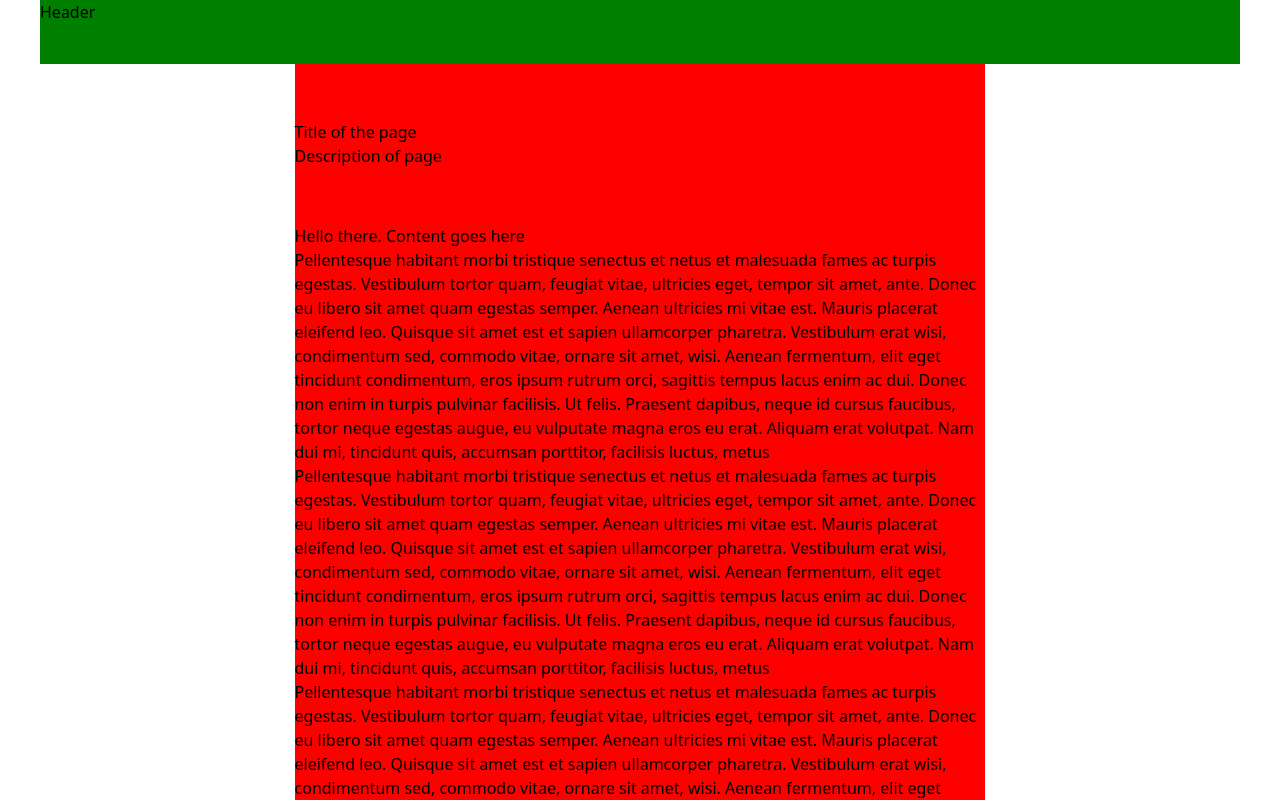
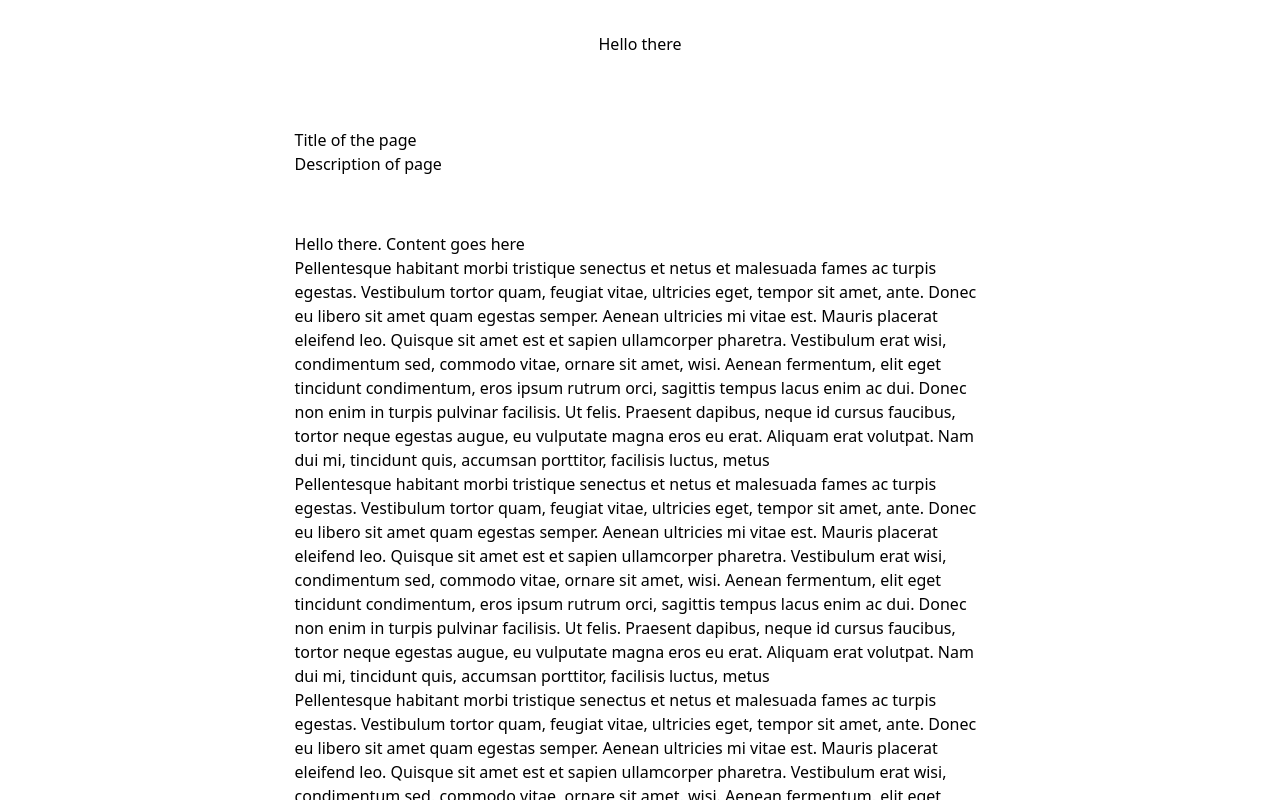
Before and after one commit to khinshankhan/www, a Next.js app: page / in a window 1280 px wide. Shown: the top 800 px of the page. Built offline with nearby package versions, Linux system fonts and the light colour scheme.

Commit message:
play around with scroll animations

```diff
--- a/src/app/globals.css
+++ b/src/app/globals.css
@@ -18,13 +18,30 @@
 }
 
 .page-layout {
-  background-color: green;
   max-width: 1200px;
   width: 100%;
 }
 
 .content-layout {
-  background-color: red;
   max-width: calc(72ch + 32px);
   width: 100%;
 }
+
+.reveal-on-scroll {
+  opacity: 0;
+  animation-name: fade-in;
+  animation-duration: 1ms;
+  animation-timeline: scroll();
+  animation-range: 0 250px;
+  animation-fill-mode: both;
+  animation-timing-function: steps(100, end);
+}
+
+@keyframes fade-in {
+  from {
+    opacity: 0;
+  }
+  to {
+    opacity: 1;
+  }
+}
--- a/src/app/page.tsx
+++ b/src/app/page.tsx
@@ -2,8 +2,9 @@ export default function Home() {
   return (
     <div className="flex min-h-dvh w-full flex-col items-center justify-center">
       <div className="xs:min-h-[96vh] flex min-h-[87vh] w-full grow flex-col items-center justify-center">
-        <header className="page-layout h-16">
-          <p className="">Header</p>
+        <header className="bg-background/60 page-layout sticky-header relative sticky top-0 z-50 flex justify-center py-4 pt-8 backdrop-blur-md">
+          <nav> Hello there</nav>
+          <div className="bg-foreground z-2 reveal-on-scroll absolute bottom-0 h-px w-full" />
         </header>
 
         <div className="content-layout grow">
@@ -15,8 +16,8 @@ export default function Home() {
 
           <p>Hello there. Content goes here</p>
 
-          {[0, 1, 2, 3, 4, 5].map((_, i) => (
-            <p key={i}>
+          {[...Array(13).keys()].map((num) => (
+            <p key={num}>
               Pellentesque habitant morbi tristique senectus et netus et malesuada fames ac turpis
               egestas. Vestibulum tortor quam, feugiat vitae, ultricies eget, tempor sit amet, ante.
               Donec eu libero sit amet quam egestas semper. Aenean ultricies mi vitae est. Mauris
```
